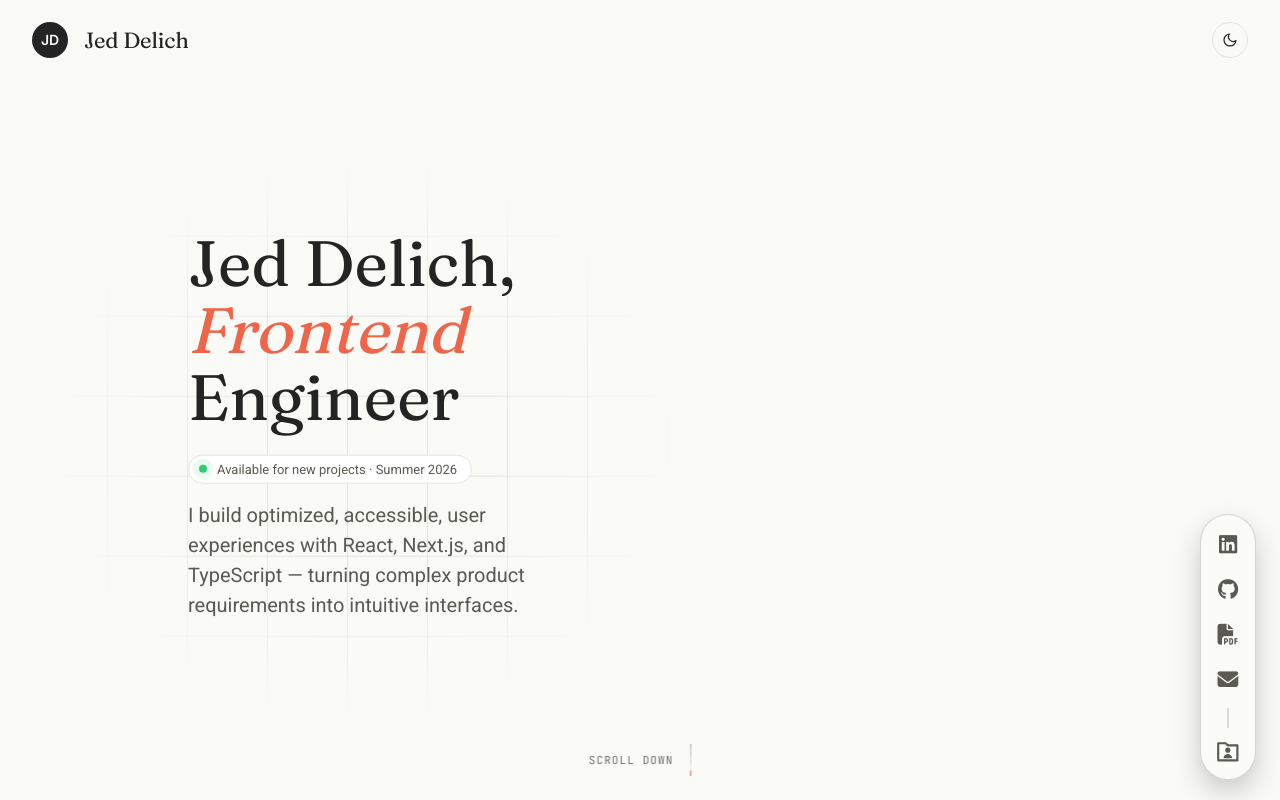
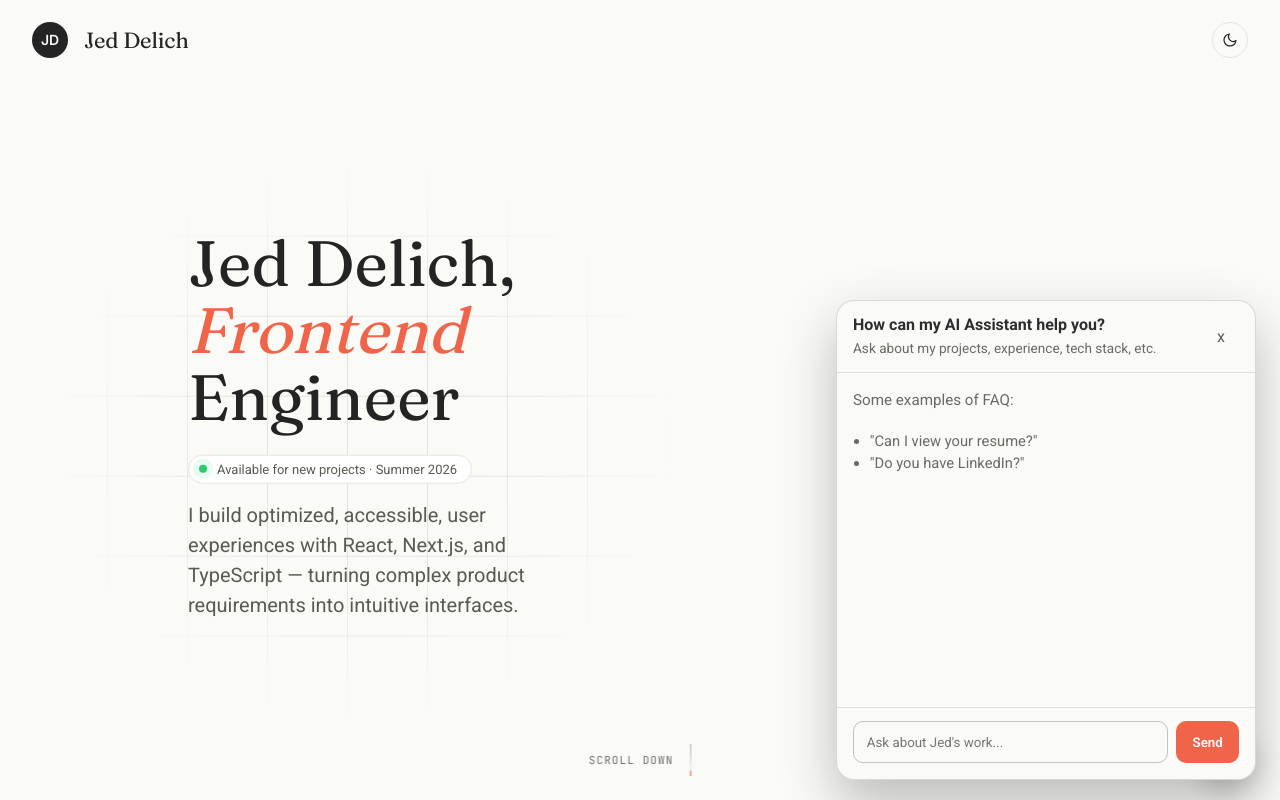
Before and after one commit to jeddelich/next-portfolio, a Next.js app: page / in a window 1280 px wide. Both pictures are taken after a click on the button 1228 px from the left and 752 px from the top of the page. Shown: the top 800 px of the page. Built offline with nearby package versions, Linux system fonts and the light colour scheme.

Commit message:
feat: integrate AI assistant

```diff
--- a/components/ui/FloatingQuickLinks.module.css
+++ b/components/ui/FloatingQuickLinks.module.css
@@ -23,16 +23,17 @@
   background: color-mix(in srgb, var(--color-light) 90%, white 10%);
   box-shadow: 0 12px 28px rgba(0, 0, 0, 0.2);
   overflow: hidden;
-  transform-origin: bottom center;
+  transform-origin: center;
   transition:
-    height 260ms ease,
     border-color 200ms ease,
-    box-shadow 220ms ease;
+    box-shadow 220ms ease,
+    transform 220ms ease;
 }
 
-.fabWrap:hover .menuShell,
-.fabWrap:focus-within .menuShell {
-  height: 266px;
+.menuButton {
+  appearance: none;
+  border-width: 1px;
+  cursor: pointer;
 }
 
 .triggerButton {
@@ -48,86 +49,178 @@
   display: grid;
   place-items: center;
   line-height: 1;
-  cursor: default;
-  transition: color 200ms ease;
+  transition: 300ms ease;
 }
-
-.linkPill {
-  position: absolute;
-  inset: 0;
-  padding: 0.6rem 0.45rem 3.9rem;
-  display: flex;
-  flex-direction: column;
-  align-items: center;
-  justify-content: flex-start;
-  gap: 0.3rem;
-  opacity: 0;
-  pointer-events: none;
-  transition:
-    opacity 160ms ease,
-    transform 220ms ease;
-}
-
-.linkPill::after {
-  content: "";
-  position: absolute;
-  left: 50%;
-  bottom: 3.2rem;
-  width: 1px;
-  height: 20px;
-  background: rgba(36, 36, 36, 0.3);
-  transform: translateX(-50%);
-  opacity: 0;
-  transition: opacity 120ms ease;
-}
-
-.fabWrap:hover .linkPill,
-.fabWrap:focus-within .linkPill {
-  opacity: 1;
-  transform: translateY(0);
-  pointer-events: auto;
-}
-
-.fabWrap:hover .linkPill::after,
-.fabWrap:focus-within .linkPill::after {
-  opacity: 1;
-  transition-delay: 260ms;
-}
-
-.linkIcon {
-  width: 40px;
-  height: 40px;
-  border-radius: 999px;
-  display: grid;
-  place-items: center;
-  text-decoration: none;
-  font-size: 1.3rem;
-  color: #5a5a52;
-  opacity: 0;
-  transform: translateY(6px) scale(0.94);
-  transition:
-    opacity 120ms ease,
-    transform 180ms ease,
-    color 180ms ease,
-    background-color 180ms ease;
-}
-
-.fabWrap:hover .linkIcon,
-.fabWrap:focus-within .linkIcon {
-  opacity: 1;
-  transform: translateY(0) scale(1);
-  transition-delay: 260ms, 260ms, 0ms, 0ms;
-}
-
-.linkIcon:hover,
-.linkIcon:focus-visible {
-  color: var(--color-primary);
-  background-color: color-mix(in srgb, var(--color-primary) 14%, transparent);
-  transform: scale(1.06);
+.triggerButton:hover,
+.triggerButton:focus-visible {
   outline: none;
 }
 
-:global(.dark-theme) .linkPill,
+.drawerPanel {
+  position: fixed;
+  z-index: 1200;
+  right: 1.5rem;
+  bottom: 1.25rem;
+  width: min(420px, calc(100vw - 2rem));
+  height: 60vh;
+  max-height: 60vh;
+  display: flex;
+  flex-direction: column;
+  border-radius: 18px;
+  border: 1px solid rgba(36, 36, 36, 0.16);
+  background: color-mix(in srgb, var(--color-light) 93%, white 7%);
+  box-shadow: 0 24px 54px rgba(0, 0, 0, 0.25);
+  overflow: hidden;
+}
+
+.drawerHeader {
+  display: flex;
+  align-items: center;
+  justify-content: space-between;
+  gap: 0.8rem;
+  padding: 0.9rem 1rem;
+  border-bottom: 1px solid rgba(36, 36, 36, 0.14);
+}
+
+.modalTitle {
+  font-size: 1rem;
+  font-weight: 700;
+  color: #2d2d2d;
+}
+
+.drawerSubtitle {
+  margin-top: 0.2rem;
+  font-size: 0.85rem;
+  color: #6a6a63;
+}
+
+.closeButton {
+  width: 36px;
+  height: 36px;
+  border: none;
+  border-radius: 10px;
+  display: grid;
+  place-items: center;
+  background: transparent;
+  color: #5a5a52;
+  font-size: 1rem;
+  line-height: 1;
+}
+
+.closeButton:hover,
+.closeButton:focus-visible {
+  color: var(--color-primary);
+  background: color-mix(in srgb, var(--color-primary) 12%, transparent);
+  outline: none;
+}
+
+.messages {
+  flex: 1;
+  overflow-y: auto;
+  display: flex;
+  flex-direction: column;
+  gap: 0.75rem;
+  padding: 1rem;
+}
+
+.emptyState {
+  color: #6a6a63;
+  font-size: 0.95rem;
+}
+
+.faqList {
+  margin: 0.35rem 0 0 1.05rem;
+  padding: 0;
+  list-style: disc;
+  color: #6a6a63;
+  font-size: 0.92rem;
+  line-height: 1.5;
+}
+
+.faqList li {
+  list-style: disc;
+}
+
+.message {
+  max-width: min(92%, 460px);
+  border-radius: 14px;
+  padding: 0.7rem 0.8rem;
+  border: 1px solid rgba(36, 36, 36, 0.14);
+}
+
+.userMessage {
+  align-self: flex-end;
+  background: color-mix(in srgb, var(--color-primary) 18%, white 82%);
+}
+
+.aiMessage {
+  align-self: flex-start;
+  background: color-mix(in srgb, var(--color-light) 86%, white 14%);
+}
+
+.messageRole {
+  font-size: 0.75rem;
+  letter-spacing: 0.02em;
+  text-transform: uppercase;
+  color: #6f6f67;
+  margin-bottom: 0.2rem;
+}
+
+.messageText {
+  font-size: 0.95rem;
+  color: #2d2d2d;
+  white-space: pre-wrap;
+  word-break: break-word;
+}
+
+.chatForm {
+  display: flex;
+  gap: 0.55rem;
+  padding: 0.8rem 1rem 1rem;
+  border-top: 1px solid rgba(36, 36, 36, 0.14);
+}
+
+.chatInput {
+  width: 100%;
+  height: auto;
+  min-height: 42px;
+  border: 1px solid rgba(36, 36, 36, 0.26);
+  border-radius: 10px;
+  background: transparent;
+  color: #2d2d2d;
+  padding: 0.65rem 0.8rem;
+}
+
+.chatInput:focus-visible {
+  outline: 2px solid color-mix(in srgb, var(--color-primary) 45%, transparent);
+  outline-offset: 1px;
+}
+
+.sendButton {
+  border: 1px solid transparent;
+  border-radius: 10px;
+  padding: 0.6rem 0.95rem;
+  background: var(--color-primary);
+  color: white;
+  font-weight: 600;
+  transition:
+    transform 180ms ease,
+    filter 180ms ease;
+}
+
+.sendButton:hover,
+.sendButton:focus-visible {
+  transform: translateY(-1px);
+  filter: brightness(1.05);
+  outline: none;
+}
+
+.sendButton:disabled {
+  opacity: 0.8;
+  cursor: not-allowed;
+  transform: none;
+}
+
 :global(.dark-theme) .menuShell {
   border-color: rgba(255, 255, 255, 0.26);
   background: color-mix(in srgb, var(--color-dark) 78%, black 22%);
@@ -136,13 +229,49 @@
     inset 0 1px 0 rgba(255, 255, 255, 0.06);
 }
 
-:global(.dark-theme) .linkIcon,
 :global(.dark-theme) .triggerButton {
   color: rgba(255, 255, 255, 0.92);
 }
 
-:global(.dark-theme) .linkPill::after {
-  background: rgba(255, 255, 255, 0.28);
+:global(.dark-theme) .drawerPanel {
+  border-color: rgba(255, 255, 255, 0.24);
+  background: color-mix(in srgb, var(--color-dark) 90%, black 10%);
+  box-shadow:
+    0 24px 54px rgba(0, 0, 0, 0.5),
+    inset 0 1px 0 rgba(255, 255, 255, 0.06);
+}
+
+:global(.dark-theme) .drawerHeader,
+:global(.dark-theme) .chatForm {
+  border-color: rgba(255, 255, 255, 0.2);
+}
+
+:global(.dark-theme) .modalTitle,
+:global(.dark-theme) .drawerSubtitle,
+:global(.dark-theme) .messageText,
+:global(.dark-theme) .chatInput,
+:global(.dark-theme) .closeButton {
+  color: rgba(255, 255, 255, 0.92);
+}
+
+:global(.dark-theme) .chatInput {
+  border-color: rgba(255, 255, 255, 0.35);
+}
+
+:global(.dark-theme) .emptyState,
+:global(.dark-theme) .faqList,
+:global(.dark-theme) .messageRole {
+  color: rgba(255, 255, 255, 0.72);
+}
+
+:global(.dark-theme) .userMessage {
+  background: color-mix(in srgb, var(--color-primary) 28%, #282828 72%);
+  border-color: rgba(255, 255, 255, 0.2);
+}
+
+:global(.dark-theme) .aiMessage {
+  background: rgba(255, 255, 255, 0.06);
+  border-color: rgba(255, 255, 255, 0.2);
 }
 
 @media (max-width: 768px) {
@@ -158,27 +287,30 @@
     height: 52px;
   }
 
-  .fabWrap:hover .menuShell,
-  .fabWrap:focus-within .menuShell {
-    height: 256px;
-  }
-
   .triggerButton {
     width: 100%;
     aspect-ratio: 1;
     font-size: 1.45rem;
   }
 
-  .linkPill {
-    padding-bottom: 3.6rem;
+  .drawerPanel {
+    right: 0.75rem;
+    left: 0.75rem;
+    width: auto;
+    bottom: 0.75rem;
+    height: 60vh;
+    max-height: 60vh;
   }
 
-  .linkPill::after {
-    bottom: 3rem;
+  .drawerHeader {
+    padding: 0.8rem 0.9rem;
   }
 
-  .linkIcon {
-    width: 38px;
-    height: 38px;
+  .messages {
+    padding: 0.85rem;
+  }
+
+  .chatForm {
+    padding: 0.75rem 0.85rem 0.85rem;
   }
 }
--- a/components/ui/FloatingQuickLinks.tsx
+++ b/components/ui/FloatingQuickLinks.tsx
@@ -1,59 +1,138 @@
-import {
-  RiFolderUserLine,
-} from "react-icons/ri";
+"use client";
+
+import { useEffect, useState, type FormEvent } from "react";
+import { useChat } from "@ai-sdk/react";
+import { DefaultChatTransport } from "ai";
+import { SiOpenai } from "react-icons/si";
 
 import styles from "./FloatingQuickLinks.module.css";
 
 function FloatingQuickLinks() {
+  const [isOpen, setIsOpen] = useState(false);
+  const [input, setInput] = useState("");
+  const { messages, sendMessage, status } = useChat({
+    transport: new DefaultChatTransport({ api: "/api/chat" }),
+  });
+
+  const handleSubmit = async (event: FormEvent<HTMLFormElement>) => {
+    event.preventDefault();
+
+    if (!input.trim() || status !== "ready") {
+      return;
+    }
+
+    const nextInput = input;
+    setInput("");
+    await sendMessage({ text: nextInput });
+  };
+
+  useEffect(() => {
+    if (!isOpen) {
+      return;
+    }
+
+    const handleEscape = (event: KeyboardEvent) => {
+      if (event.key === "Escape") {
+        setIsOpen(false);
+      }
+    };
+
+    window.addEventListener("keydown", handleEscape);
+
+    return () => {
+      window.removeEventListener("keydown", handleEscape);
+    };
+  }, [isOpen]);
+
   return (
+    <>
       <div className={styles.fabWrap}>
-      <div className={styles.menuShell}>
-        <div className={styles.linkPill}>
-          <a
-            href="https://www.linkedin.com/in/jed-delich/"
-            target="_blank"
-            rel="noreferrer"
-            className={`${styles.linkIcon} click`}
-            aria-label="Open LinkedIn profile"
+        <button
+          type="button"
+          className={`${styles.menuShell} ${styles.menuButton} click`}
+          aria-label="Open AI assistant"
+          aria-expanded={isOpen}
+          onClick={() => setIsOpen(true)}
         >
-            <i className="fa-brands fa-linkedin" aria-hidden="true"></i>
-          </a>
-          <a
-            href="https://github.com/jeddelich"
-            target="_blank"
-            rel="noreferrer"
-            className={`${styles.linkIcon} click`}
-            aria-label="Open GitHub profile"
+          <span className={styles.triggerButton} aria-hidden="true">
+            <SiOpenai aria-hidden="true" />
+          </span>
+        </button>
+      </div>
+
+      {isOpen ? (
+        <aside
+          className={styles.drawerPanel}
+          role="dialog"
+          aria-modal="false"
+          aria-label="AI assistant chat"
         >
-            <i className="fa-brands fa-github" aria-hidden="true"></i>
-          </a>
-          <a
-            href="Jed_Delich_Resume.pdf"
-            target="_blank"
-            rel="noreferrer"
-            className={`${styles.linkIcon} click`}
-            aria-label="Open resume PDF"
-          >
-            <i className="fa-solid fa-file-pdf" aria-hidden="true"></i>
-          </a>
-          <a
-            href="#contact"
-            className={`${styles.linkIcon} click`}
-            aria-label="Go to contact section"
-          >
-            <i className="fa-solid fa-envelope" aria-hidden="true"></i>
-          </a>
+          <div className={styles.drawerHeader}>
+            <div>
+              <h2 className={styles.modalTitle}>How can my AI Assistant help you?</h2>
+              <p className={styles.drawerSubtitle}>
+                Ask about my projects, experience, tech stack, etc.
+              </p>
             </div>
 
             <button
               type="button"
-          className={styles.triggerButton}
-          aria-label="Open quick links"
+              className={styles.closeButton}
+              aria-label="Close AI assistant"
+              onClick={() => setIsOpen(false)}
             >
-          <RiFolderUserLine aria-hidden="true" />
+              <span aria-hidden="true">x</span>
             </button>
           </div>
+
+          <div className={styles.messages}>
+            {messages.length === 0 ? (
+              <>
+                <p className={styles.emptyState}>Some examples of FAQ:</p>
+                <ul className={styles.faqList}>
+                  <li>&quot;Can I view your resume?&quot;</li>
+                  <li>&quot;Do you have LinkedIn?&quot;</li>
+                </ul>
+              </>
+            ) : null}
+
+            {messages.map((message) => (
+              <article
+                key={message.id}
+                className={`${styles.message} ${message.role === "user" ? styles.userMessage : styles.aiMessage}`}
+              >
+                <p className={styles.messageRole}>
+                  {message.role === "user" ? "You" : "AI"}
+                </p>
+                <p className={styles.messageText}>
+                  {message.parts
+                    .filter((part) => part.type === "text")
+                    .map((part, index) => (
+                      <span key={index}>{part.text}</span>
+                    ))}
+                </p>
+              </article>
+            ))}
           </div>
+
+          <form className={styles.chatForm} onSubmit={handleSubmit}>
+            <input
+              value={input}
+              onChange={(event) => setInput(event.target.value)}
+              placeholder="Ask about Jed's work..."
+              className={styles.chatInput}
+            />
+            <button
+              type="submit"
+              className={styles.sendButton}
+              disabled={status === "streaming"}
+            >
+              {status === "streaming" ? "..." : "Send"}
+            </button>
+          </form>
+        </aside>
+      ) : null}
+    </>
   );
 }
 
--- a/package.json
+++ b/package.json
@@ -9,7 +9,10 @@
     "lint": "eslint"
   },
   "dependencies": {
+    "@ai-sdk/openai": "^3.0.67",
+    "@ai-sdk/react": "^3.0.195",
     "@emailjs/browser": "^4.4.1",
+    "ai": "^6.0.193",
     "motion": "^12.38.0",
     "next": "16.2.1",
     "open-cli": "^9.0.0",
```
Also changed, not shown: app/api/chat/route.ts (added, +30 -0 lines), 1 other file (tests, documents, lock files or other folders). Lines whose indentation alone changed are shown as unchanged.
